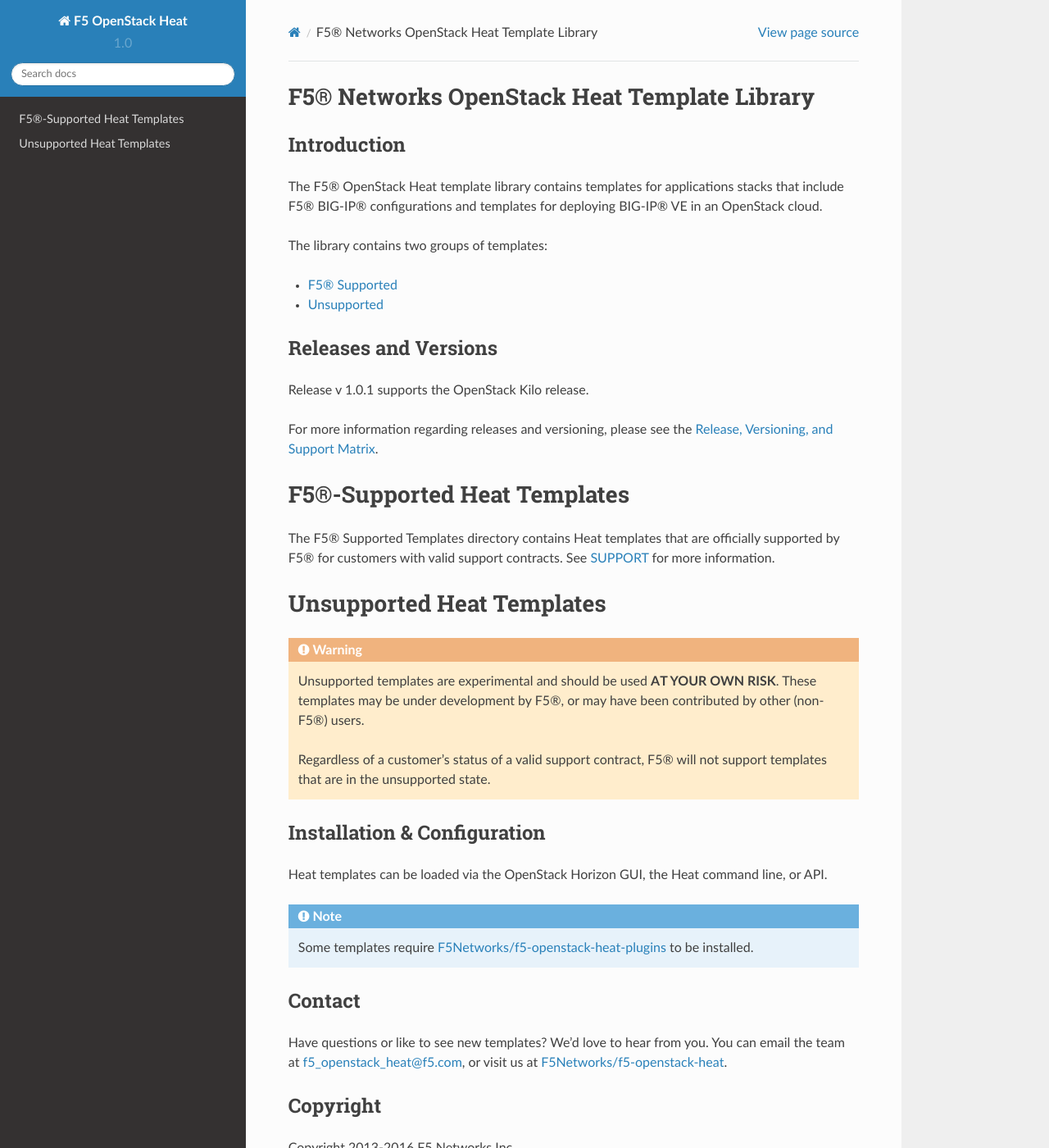
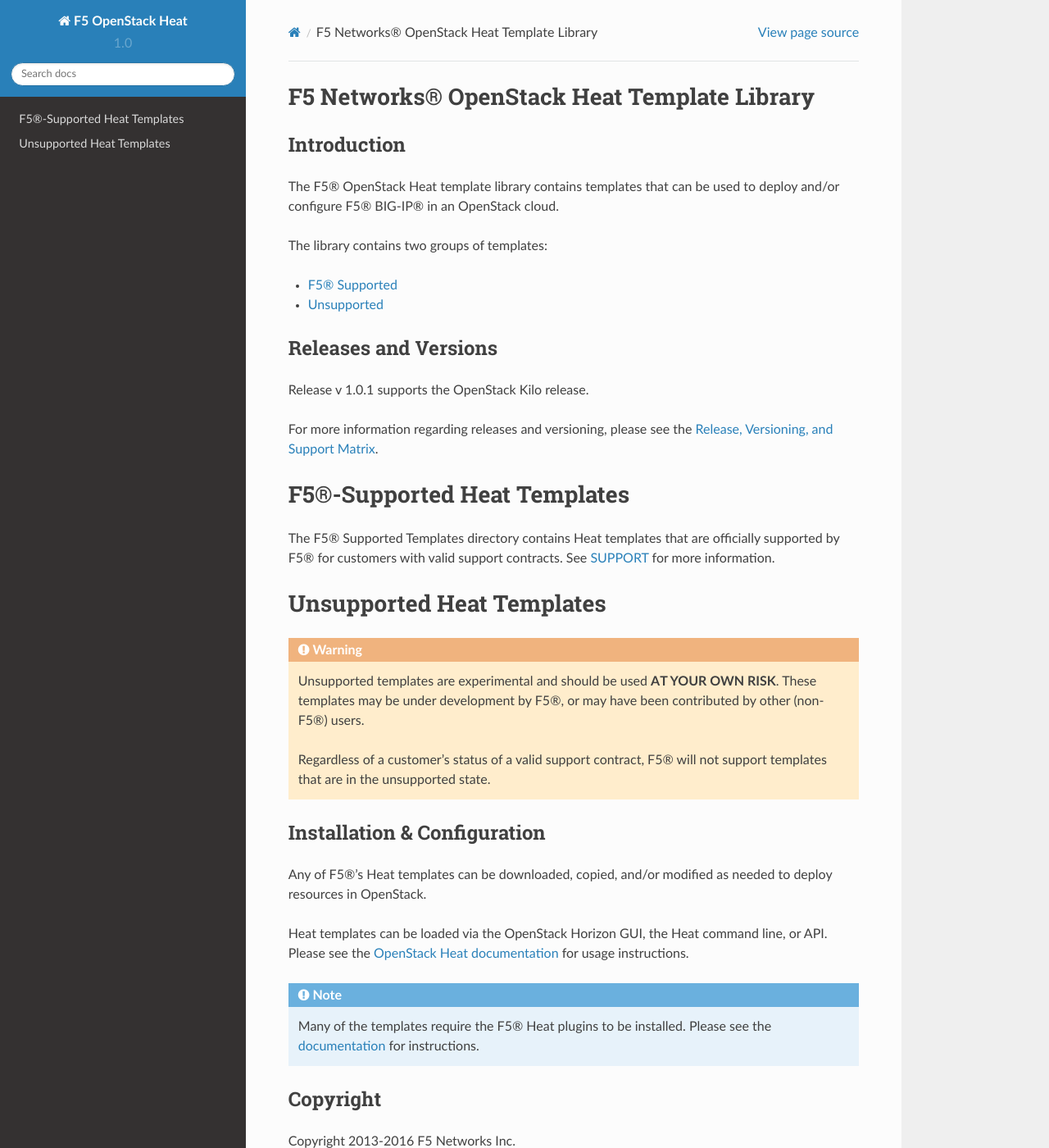
Before and after one commit to F5Networks/f5-openstack-heat, a Sphinx documentation site: the page built from docs/index.rst, in a window 1280 px wide and 1400 px high. Shown: the whole window at 82% size. Built offline with Sphinx 7.4.7 and the Read the Docs theme 2.0.0, drawn with Linux system fonts in a browser that asks for light colours.

```diff
--- a/docs/index.rst
+++ b/docs/index.rst
@@ -1,5 +1,9 @@
-F5® Networks OpenStack Heat Template Library
+F5 Networks® OpenStack Heat Template Library
 ============================================
+
+.. raw:: html
+
+    <script async defer src="https://f5-openstack-slack.herokuapp.com/slackin.js"></script>
 
 .. toctree::
     :hidden:
@@ -8,22 +12,20 @@ F5® Networks OpenStack Heat Template Library
     f5-supported/f5-supported-index
     unsupported/unsupported-index
 
-
 Introduction
 ------------
-The F5® OpenStack Heat template library contains templates for applications stacks that include F5® BIG-IP® configurations and templates for deploying BIG-IP® VE in an OpenStack cloud.
+The F5® OpenStack Heat template library contains templates that can be used to deploy and/or configure F5® BIG-IP® in an OpenStack cloud.
 
 The library contains two groups of templates:
 
 * :ref:`F5® Supported <f5-supported_home>`
 * :ref:`Unsupported <unsupported_home>`
 
-
 Releases and Versions
 ---------------------
 Release v |release| supports the OpenStack |openstack| release.
 
-For more information regarding releases and versioning, please see the `Release, Versioning, and Support Matrix <http://f5-openstack-docs.readthedocs.org/en/latest/releases_and_versioning.html>`__.
+For more information regarding releases and versioning, please see the `Release, Versioning, and Support Matrix <http://f5-openstack-docs.readthedocs.org/en/latest/releases_and_versioning.html>`_.
 
 .. include:: ../f5_supported/README.rst
 
@@ -31,17 +33,15 @@ For more information regarding releases and versioning, please see the `Release,
 
 Installation & Configuration
 ----------------------------
-Heat templates can be loaded via the OpenStack Horizon GUI, the Heat command line, or API.
+Any of F5®'s Heat templates can be downloaded, copied, and/or modified as needed to deploy resources in OpenStack.
+
+Heat templates can be loaded via the OpenStack Horizon GUI, the Heat command line, or API. Please see the `OpenStack Heat documentation <http://docs.openstack.org/developer/heat/#using-heat>`_ for usage instructions.
 
 .. note::
 
-    Some templates require `F5Networks/f5-openstack-heat-plugins <https://github.com/F5Networks/f5-openstack-heat-plugins>`_ to be installed.
+    Many of the templates require the F5® Heat plugins to be installed.
+    Please see the `documentation <http://f5-openstack-heat-plugins.readthedocs.org/en/latest/>`_ for instructions.
 
-
-Contact
--------
-Have questions or like to see new templates?  We'd love to hear from you. You
-can email the team at f5_openstack_heat@f5.com, or visit us at `F5Networks/f5-openstack-heat <https://github.com/F5Networks/f5-openstack-heat>`__.
 
 Copyright
 ---------
@@ -71,8 +71,4 @@ under the License.
 Contributor License Agreement
 ~~~~~~~~~~~~~~~~~~~~~~~~~~~~~
 
-Individuals or business entities who contribute to this project must
-have completed and submitted the `F5® Contributor License
-Agreement <http://f5-openstack-docs.readthedocs.org/en/latest/cla_landing.html>`__
-to Openstack_CLA@f5.com prior to their code submission being included in this
-project.
+Individuals or business entities who contribute to this project must have completed and submitted the `F5® Contributor License Agreement <http://f5-openstack-docs.readthedocs.org/en/latest/cla_landing.html>`_ to Openstack_CLA@f5.com prior to their code submission being included in this project.
```
Also changed, not shown: README.rst (+25 -35 lines), f5_supported/README.rst.
